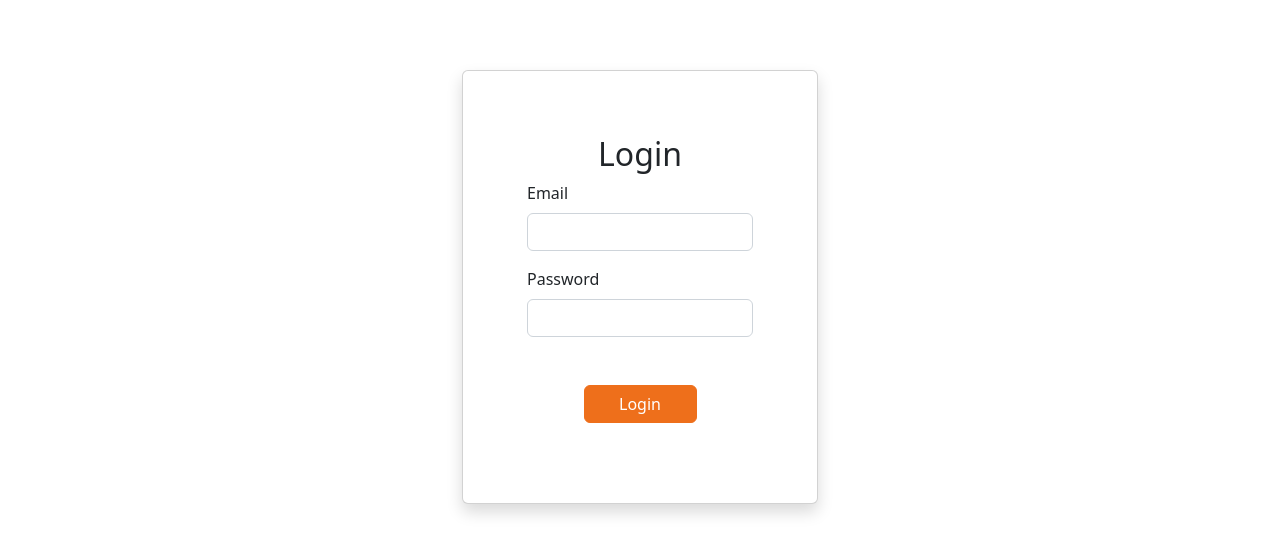
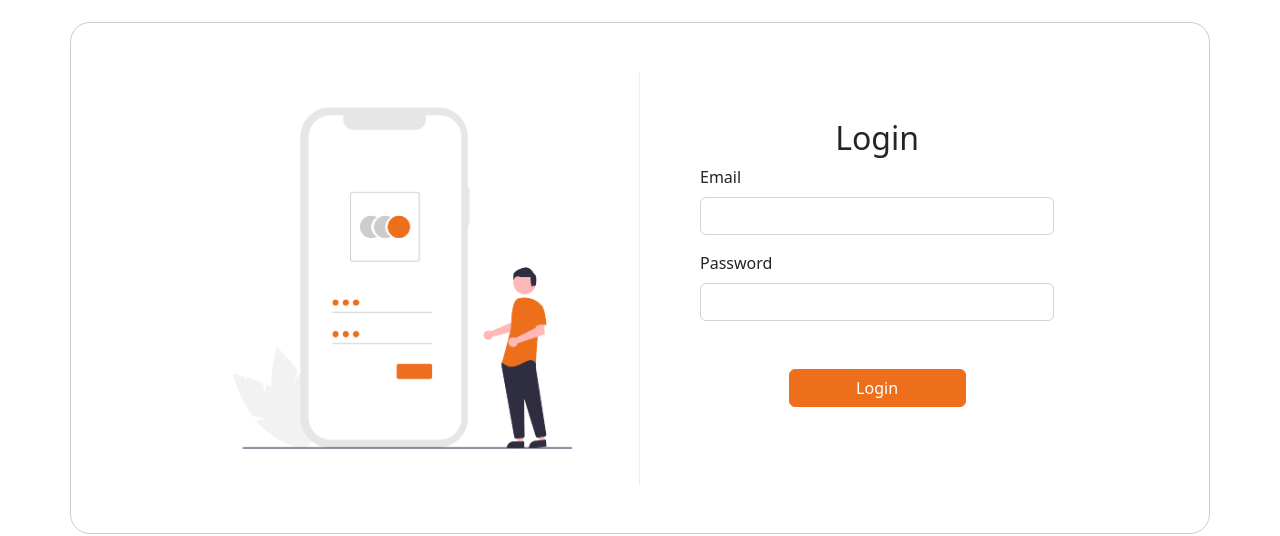
Before and after one commit to nikhilmotivitylabs/doctor-patient-app, a React (Create React App) app: page /login in a window 1280 px wide. Shown: the part 279-815 px from the top of the page. Built offline with nearby package versions, Linux system fonts and the light colour scheme.

Commit message:
login-updated

```diff
--- a/src/components/Doctor/SideBar/index.jsx
+++ b/src/components/Doctor/SideBar/index.jsx
@@ -26,7 +26,7 @@ const Sidebar = () => {
                   className="nav-link"
                   to="/doctor/dashboard"
                 >
-                  <i className='bi bi-house-door-fill m-2'></i> Dasboard
+                  <i className='bi bi-house-door-fill m-2'></i> Dashboard
                 </NavLink>
               </li>
 
--- a/src/components/Login/index.jsx
+++ b/src/components/Login/index.jsx
@@ -1,5 +1,7 @@
 import React from "react";
 import { useNavigate } from "react-router-dom";
+import login from '../../assets/login.png'
+import './login.css'
 
 const Login = () => {
   const navigate = useNavigate()
@@ -11,11 +13,13 @@ const Login = () => {
        <section className="doc-login">
 
       <div className="container">
-        <div className='row d-flex justify-content-center py-5'>
-
-            <div className="col-lg-4">
-               <div className="card p-5 shadow">
-                  <div className="card-body">
+        <div className='row d-flex justify-content-center py-5' style={{border:'1px solid rgba(0,0,0,0.2)',borderRadius:'20px'}}>
+            <div className="col-lg-5 col-md-6 col-sm-6 col-12 login-left">
+              <img src={login} className="img-fluid"/>
+            </div>
+            <div className="col-lg-5 col-md-6 col-sm-6 col-12login-right">
+               <div className="p-5">
+                  <div className="">
                     <h2 className="text-center">Login</h2>
               <form>
                 <div className="mb-3">
--- /dev/null
+++ b/src/components/Login/login.css
@@ -0,0 +1,3 @@
+.doc-login .login-left {
+    border-right:1px solid #eee;
+}
```
Also changed, not shown: src/assets/login.png (added).
